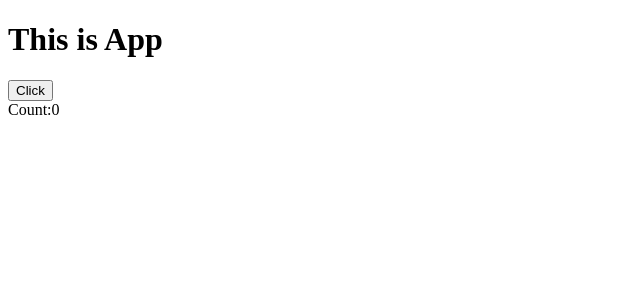
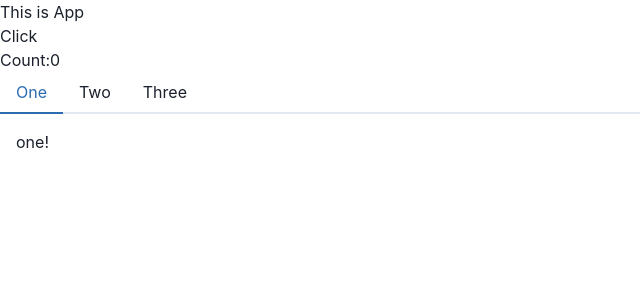
Before and after one commit to nkgrnkgr/testing-library-and-a11y, a React (Vite) app: page / in a window 1280 px wide. Shown: the top 300 px of the page, without its empty margins (0-640 px from the left). Built offline with nearby package versions, Linux system fonts and the light colour scheme.

Commit message:
add tab and tabPanel

```diff
--- a/package.json
+++ b/package.json
@@ -12,6 +12,10 @@
     "test": "vitest -c ./vitest.config.ts"
   },
   "dependencies": {
+    "@chakra-ui/react": "^2.8.2",
+    "@emotion/react": "^11.13.0",
+    "@emotion/styled": "^11.13.0",
+    "framer-motion": "^11.3.21",
     "react": "^18.3.1",
     "react-dom": "^18.3.1"
   },
--- /dev/null
+++ b/src/Provider.tsx
@@ -0,0 +1,9 @@
+import { ChakraProvider } from "@chakra-ui/react";
+
+type Props = {
+  children: React.ReactNode;
+};
+
+export function Provider({ children }: Props) {
+  return <ChakraProvider>{children}</ChakraProvider>;
+}
--- /dev/null
+++ b/src/components/TabAndContents/index.tsx
@@ -0,0 +1,25 @@
+import { Tab, TabList, TabPanel, TabPanels, Tabs } from "@chakra-ui/react";
+
+export function TabAndContents() {
+  return (
+    <Tabs>
+      <TabList>
+        <Tab>One</Tab>
+        <Tab>Two</Tab>
+        <Tab>Three</Tab>
+      </TabList>
+
+      <TabPanels>
+        <TabPanel>
+          <p>one!</p>
+        </TabPanel>
+        <TabPanel>
+          <p>two!</p>
+        </TabPanel>
+        <TabPanel>
+          <p>three!</p>
+        </TabPanel>
+      </TabPanels>
+    </Tabs>
+  );
+}
--- a/src/main.tsx
+++ b/src/main.tsx
@@ -1,9 +1,15 @@
 import React from "react";
 import ReactDOM from "react-dom/client";
 import { App } from "./App";
+import { Provider } from "./Provider";
+import { TabAndContents } from "./components/TabAndContents";
 
+// biome-ignore lint/style/noNonNullAssertion: <explanation>
 ReactDOM.createRoot(document.getElementById("root")!).render(
   <React.StrictMode>
-    <App />
+    <Provider>
+      <App />
+      <TabAndContents />
+    </Provider>
   </React.StrictMode>,
 );
--- /dev/null
+++ b/src/testFunctions/renderTestComponent.tsx
@@ -0,0 +1,6 @@
+import { render } from "@testing-library/react";
+import { Provider } from "../Provider";
+
+export function renderTestComponent(components: JSX.Element) {
+  render(<Provider>{components}</Provider>);
+}
--- a/tsconfig.node.json
+++ b/tsconfig.node.json
@@ -9,5 +9,5 @@
     "strict": true,
     "noEmit": true
   },
-  "include": ["vite.config.ts"]
+  "include": ["vite.config.ts", "vitest.config.ts", "vitest.setup.ts"]
 }
--- a/vitest.setup.ts
+++ b/vitest.setup.ts
@@ -1,6 +1,6 @@
-import { cleanup } from '@testing-library/react';
-import { afterEach } from 'vitest';
-import 'vitest-dom/extend-expect';
+import { cleanup } from "@testing-library/react";
+import { afterEach } from "vitest";
+import "vitest-dom/extend-expect";
 
 afterEach(() => {
   cleanup();
```
Also changed, not shown: 2 other files (tests, documents, lock files or other folders).
